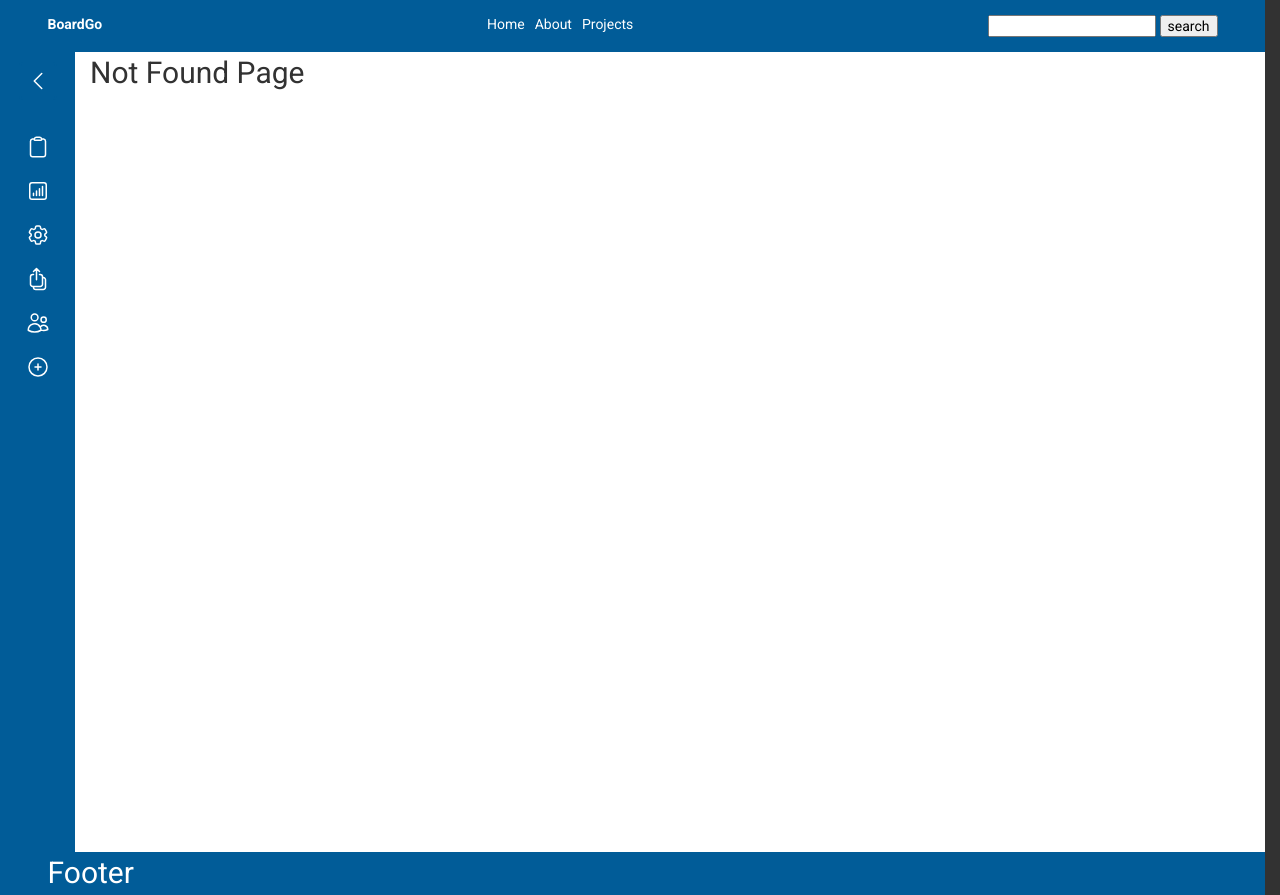
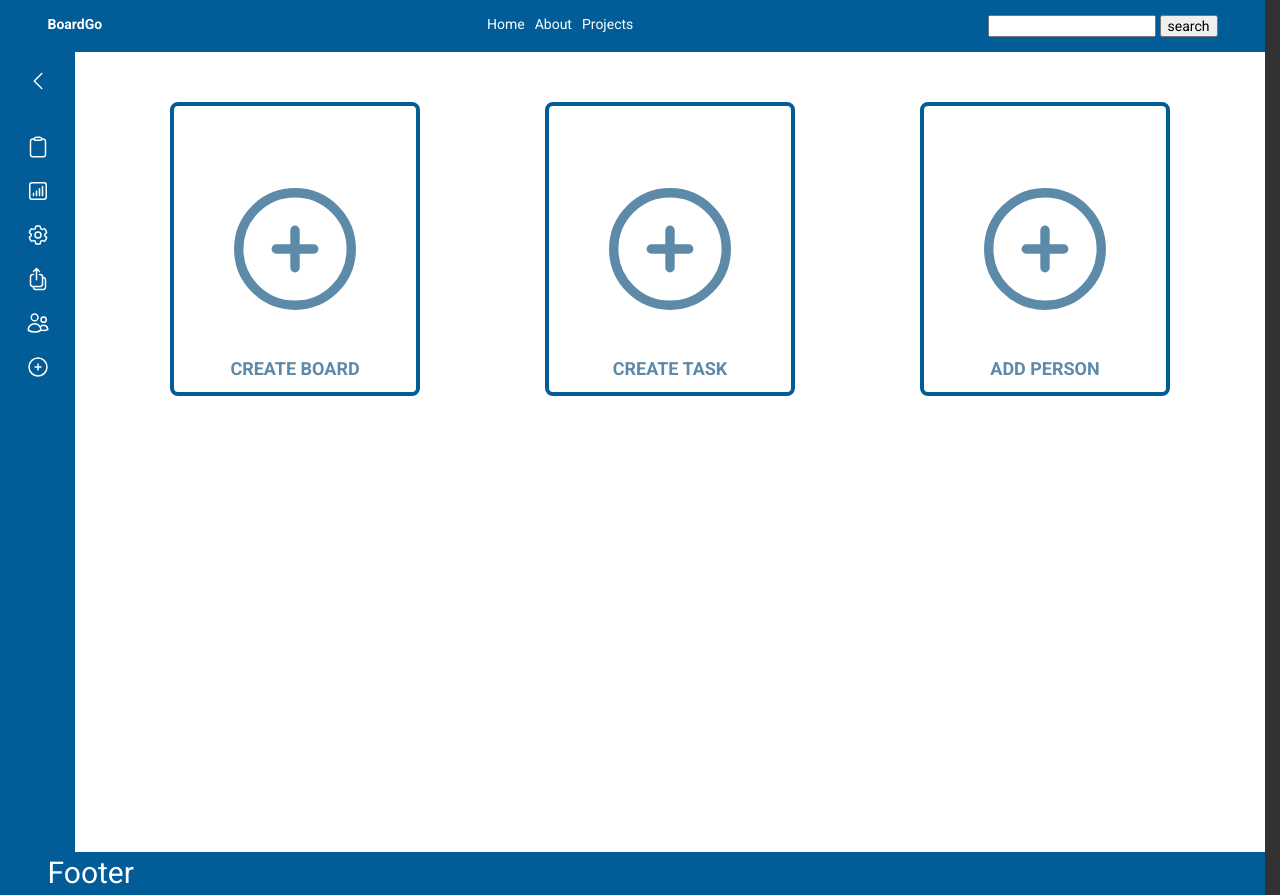
Before and after one commit to 0smir/vue-dashboard-demo, a Vue app: page /create in a window 1280 px wide. Before the commit this address had no page. Built offline with nearby package versions, Linux system fonts and the light colour scheme.

Commit message:
cteated add new-item page, complite router

```diff
--- /dev/null
+++ b/src/pages/CreatePage.vue
@@ -0,0 +1,86 @@
+<template>
+  <div class="container">
+    <div class="create__link-wrapper">
+      <RouterLink class="link link-btn" to="/board/new">
+        <SvgIcon name="add" class="icon icon--add" />
+        <span class="create__link-text">Create Board</span>
+      </RouterLink>
+      <RouterLink class="link link-btn" to="/tasks/new">
+        <SvgIcon name="add" class="icon icon--add" />
+        <span class="create__link-text">Create Task</span>
+      </RouterLink>
+      <RouterLink class="link link-btn" to="/person/new">
+        <SvgIcon name="add" class="icon icon--add" />
+        <span class="create__link-text">Add Person</span>
+      </RouterLink>
+    </div>
+  </div>
+</template>
+
+<script>
+export default {
+
+}
+</script>
+
+<style lang="scss" scoped>
+.create__link-wrapper {
+  display: flex;
+  flex-wrap: wrap;
+  max-width: 1000px;
+  margin: 50px auto;
+  gap: 40px 30px;
+  justify-content: space-between;
+}
+
+.link-btn {
+  position: relative;
+  display: flex;
+  flex-direction: column;
+  justify-content: center;
+  align-items: center;
+  width: 25rem;
+  padding-top: 90%;
+  border: 4px solid var(--color-primary);
+  border-radius: var(--border-radius-large);
+  color: var(--color-primary-medium);
+  font-size: 18px;
+  font-weight: 700;
+  transition: all .35s ease;
+  text-decoration: none;
+  text-transform: uppercase;
+
+  @media (min-width: $sm) {
+    padding-top: 50%;
+  }
+
+  @media (min-width: $md) {
+    padding-top: 30%;
+  }
+
+  @media (min-width: $tablet) {
+    padding-top: 25%;
+  }
+
+  &:hover {
+    border: 4px solid var(--color-primary);
+    color: var(--color-primary);
+    transform: scale(1.02);
+    transition: all .35s ease;
+  }
+
+  .icon--add {
+    position: absolute;
+    top: 50%;
+    width: 15rem;
+    height: 15rem;
+    transform: translateY(-50%);
+  }
+
+  .create__link-text {
+    margin-bottom: 10px;
+    // position: absolute;
+    // bottom: 10px;
+  }
+}
+</style>
--- /dev/null
+++ b/src/pages/NewBoard.vue
@@ -0,0 +1,13 @@
+<template>
+  <div>
+    Add Board page
+  </div>
+</template>
+
+<script>
+export default {
+
+}
+</script>
+
+<style lang="scss" scoped></style>
```
Also changed, not shown: src/router.js (+10 -0 lines).
